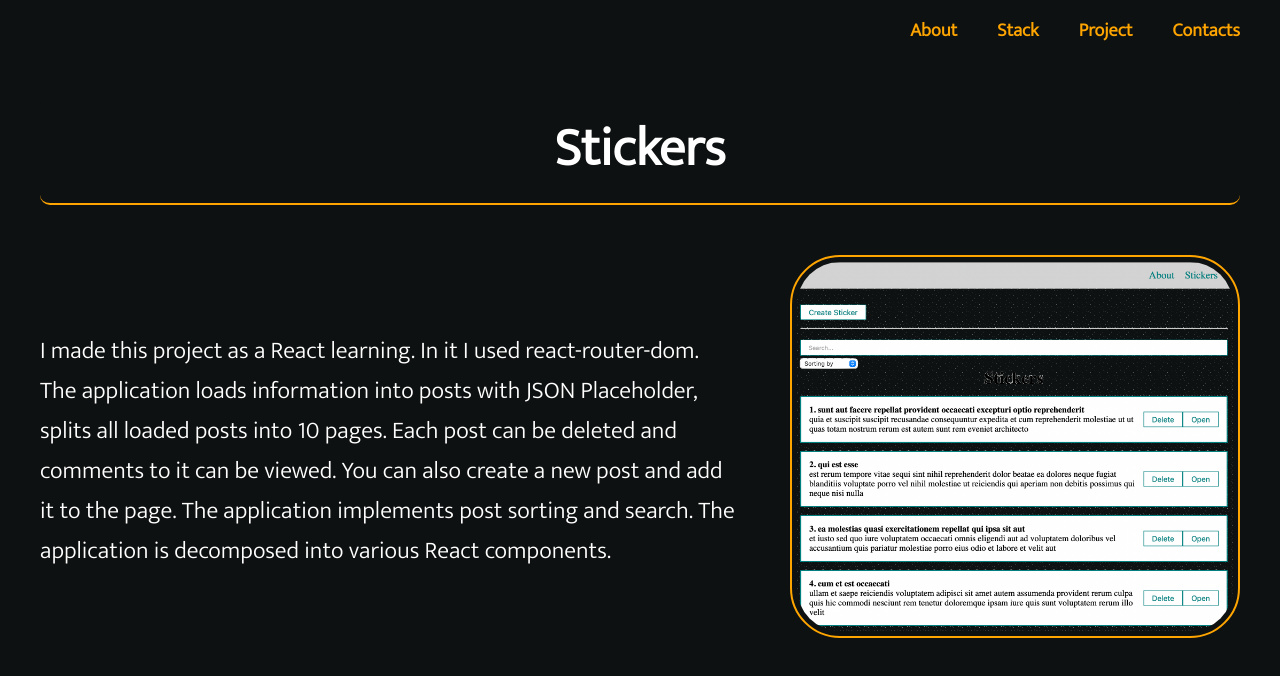
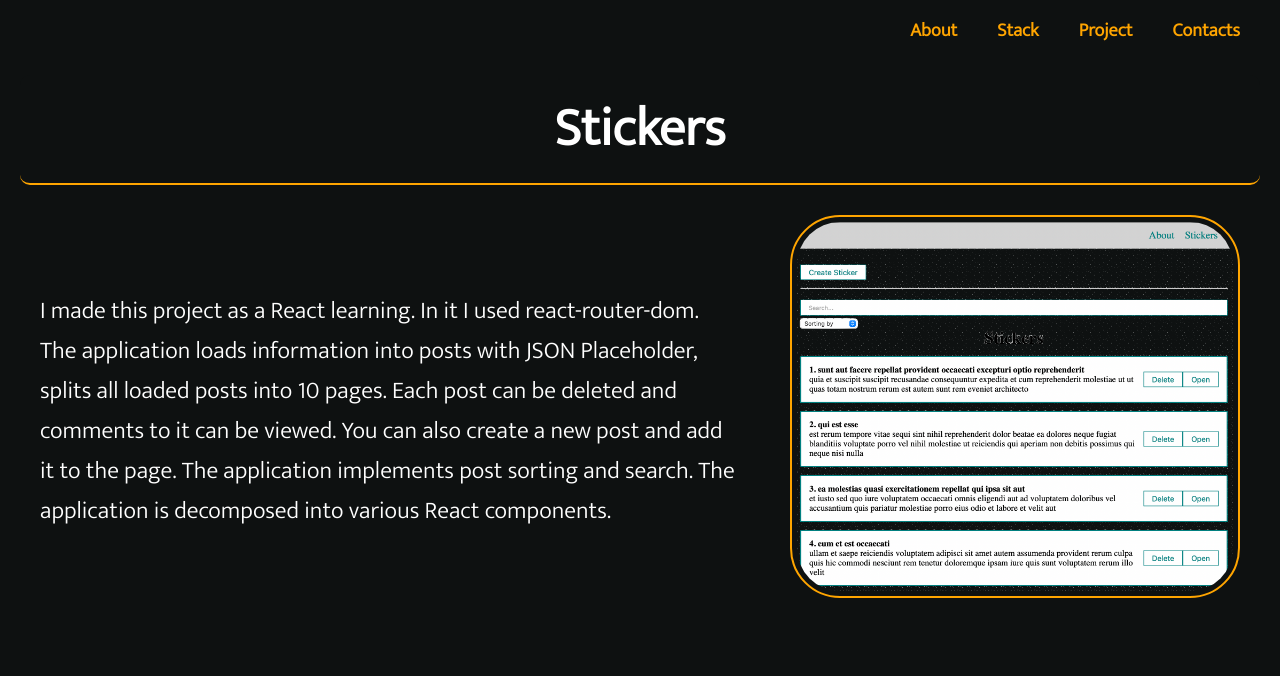
Before and after one commit to godoxyfair/portfolio-card, a React (Create React App) app: page /#/project in a window 1280 px wide. Shown: the top 676 px of the page. Built offline with nearby package versions, Linux system fonts and the light colour scheme.

Commit message:
react version

```diff
--- a/src/componets/UI/ProjectField.jsx
+++ b/src/componets/UI/ProjectField.jsx
@@ -43,7 +43,7 @@ const ProjectField = (props) => {
             </Desktop>
             <Mobile>
                 <h1 className={classes.prjHeader}>Stickers</h1>
-                <div style={{ marginTop: '20px', color:'white'}}>
+                <div style={{ color:'white'}}>
                     <div className={classes.fistPrjMobile}>
                         <p className={classes.aboutFistPrjMobile}> I made this project as a React learning. In it I used react-router-dom.
                             The application loads information into posts with JSON Placeholder, splits all loaded posts into 10 pages.
--- a/src/componets/UI/ProjectField.module.css
+++ b/src/componets/UI/ProjectField.module.css
@@ -18,7 +18,7 @@
     border-bottom: 2px solid orange;
     border-radius: 10px;
     padding: 10px;
-    margin: 5vh ;
+    margin: 20px ;
     color: white;
     display: flex;
     justify-content: center;
@@ -44,11 +44,12 @@
 }
 
 .aboutFistPrjMobile {
-    margin: 10px;
+
 }
 
 .fistImgMobile {
     border: 2px solid orange;
     border-radius: 50px;
+    margin-top: 10px;
     padding: 5px;
 }
```
